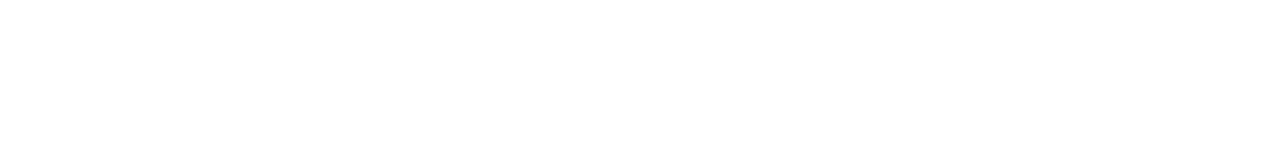
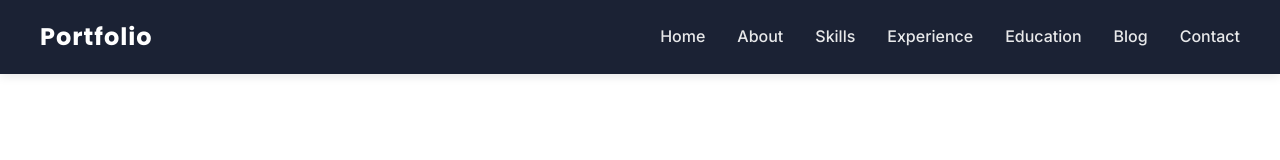
Before and after one commit to htetyadanar-hyo/htetyadanar-hyo.github.io, a plain HTML site: page index.html in a window 1280 px wide. Drawn offline with Linux system fonts and the light colour scheme.

Commit message:
Add files via upload

```diff
--- a/index.html
+++ b/index.html
@@ -1 +1 @@
-<!doctype html><html lang="en"><head><meta charset="utf-8"/><link rel="icon" href="/favicon.ico"/><meta name="viewport" content="width=device-width,initial-scale=1"/><meta name="theme-color" content="#000000"/><meta name="description" content="Web site created using create-react-app"/><link rel="apple-touch-icon" href="/logo192.png"/><link rel="manifest" href="/manifest.json"/><title>React App</title><script defer="defer" src="/static/js/main.013cbc65.js"></script><link href="/static/css/main.fe95381c.css" rel="stylesheet"></head><body><noscript>You need to enable JavaScript to run this app.</noscript><div id="root"></div></body></html>
+<!doctype html><html lang="en"><head><meta charset="utf-8"/><link rel="icon" href="/favicon.ico"/><meta name="viewport" content="width=device-width,initial-scale=1"/><meta name="theme-color" content="#000000"/><meta name="description" content="Web site created using create-react-app"/><link rel="apple-touch-icon" href="/logo192.png"/><link rel="manifest" href="/manifest.json"/><title>React App</title><script defer="defer" src="/static/js/main.65837375.js"></script><link href="/static/css/main.3c0658cd.css" rel="stylesheet"></head><body><noscript>You need to enable JavaScript to run this app.</noscript><div id="root"></div></body></html>
```
Also changed, not shown: asset-manifest.json.
